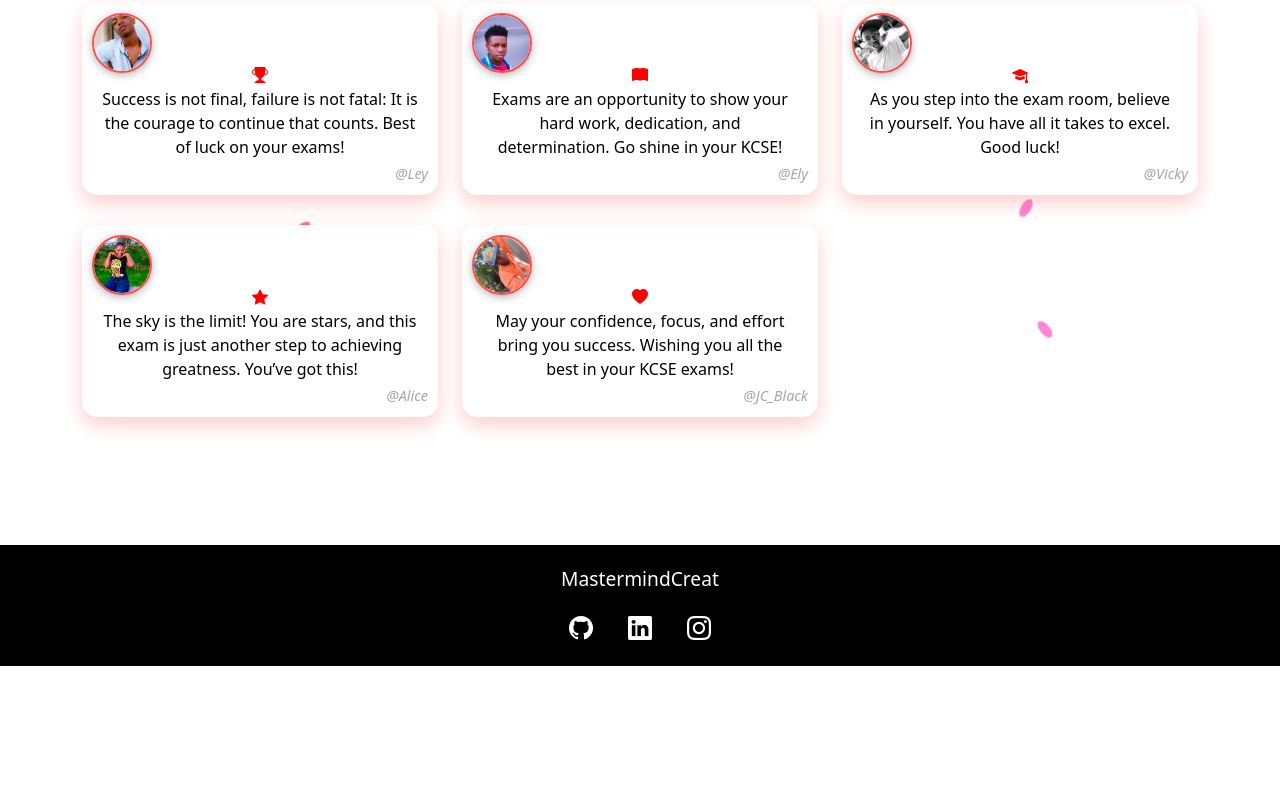
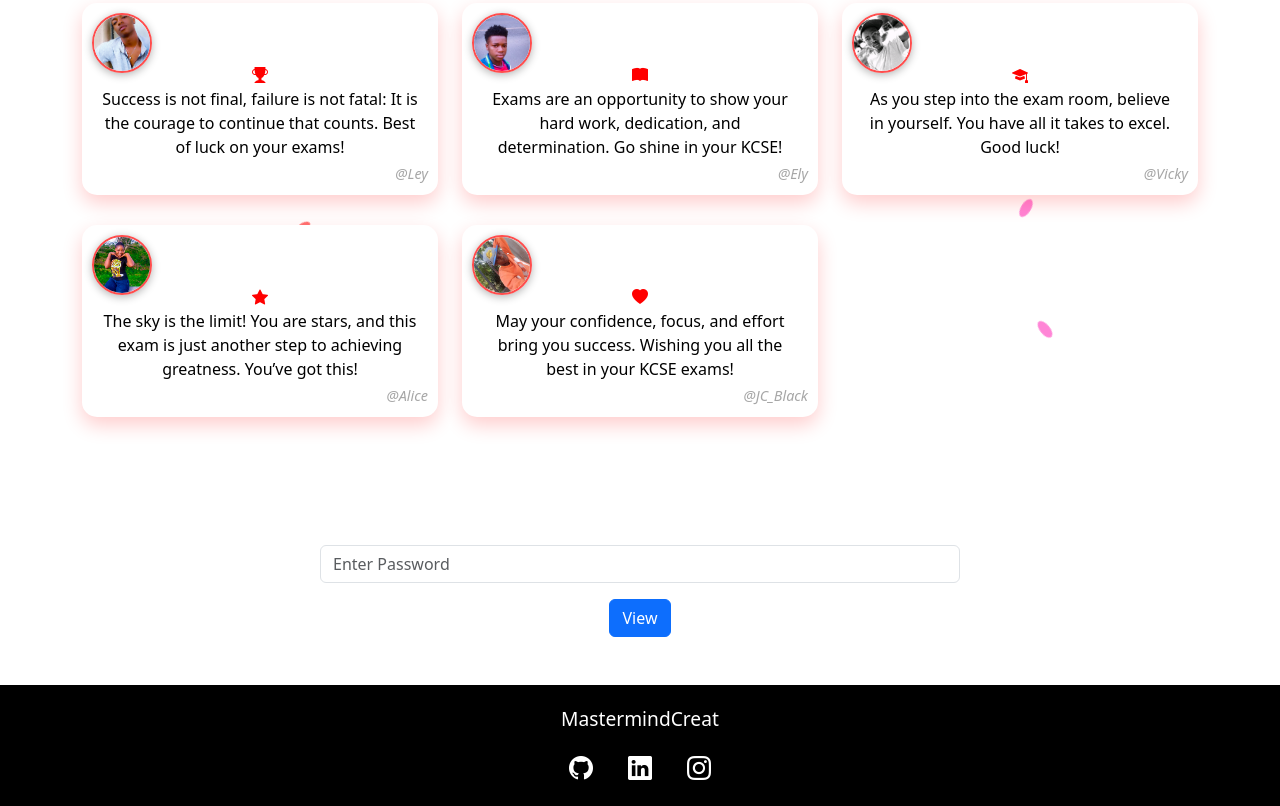
Before and after one commit to mastermind-creat/JAMS, a plain HTML site: page index.html in a window 1280 px wide. Shown: the part 437-1243 px from the top of the page. Before the commit the page ends 1103 px from the top, so only its background shows below. Drawn offline with nearby package versions, Linux system fonts and the light colour scheme.

Commit message:
Update index.html
Login field for user pages added

```diff
--- a/index.html
+++ b/index.html
@@ -72,6 +72,11 @@
             </div>
         </div>
     </div>
+    <!-- Password Input Section -->
+    <div class="text-center mt-5">
+        <input type="password" id="password" placeholder="Enter Password" class="form-control w-50 mx-auto mb-3">
+        <button class="btn btn-primary" onclick="checkPassword()">View</button>
+    </div>
 
     <!-- Footer -->
     <footer class="text-center mt-5">
@@ -89,6 +94,19 @@
     <!-- Confetti Container -->
     <div id="confetti-container"></div>
 
+      <script>
+        function checkPassword() {
+            const password = document.getElementById('password').value;
+            if (password === 'ChelsyM') {
+                window.location.href = 'chelsy.html'; // Redirect to chelsy.html
+            } else if (password === 'Sclaudia') {
+                window.location.href = 'selline.html'; // Redirect to selline.html
+            } else {
+                alert('Incorrect password. Please try again.');
+            }
+        }
+    </script>
+
     <script src="confetti.js"></script>
    <!--  <script src="script.js"></script> -->
 </body>
```
